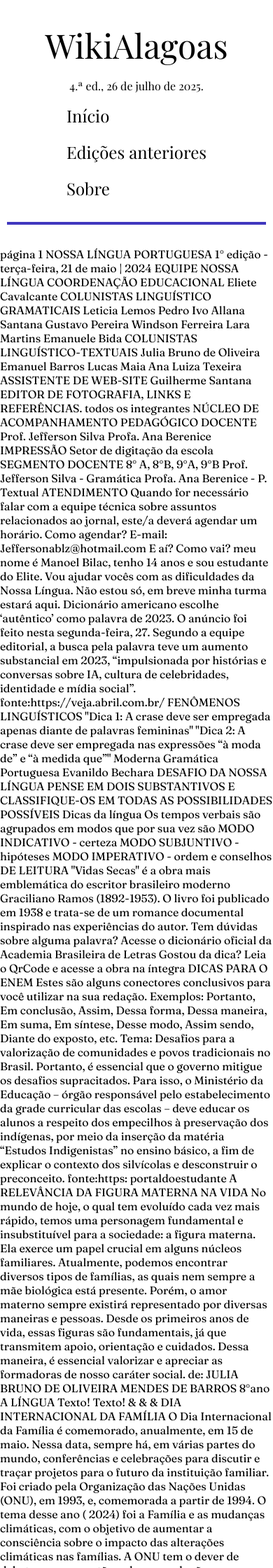
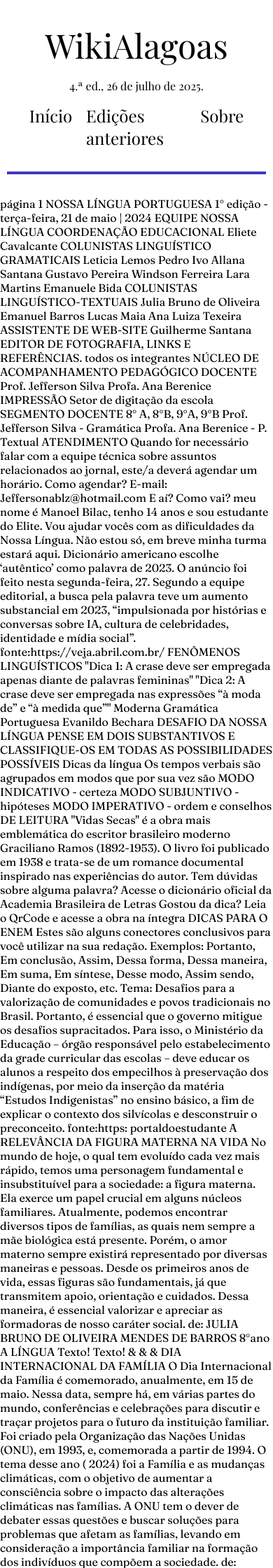
Before and after one commit to wikialagoas/wikialagoas, a Jekyll site: the page built from index.html, in a window 390 px wide. Shown: the top 2240 px of the page at 70% size. Built offline with Jekyll 4.4.1, drawn with Linux system fonts in a browser that asks for light colours.

Commit message:
Conserta @media aplicando ao cabeçalho

```diff
--- a/assets/styles/style.scss
+++ b/assets/styles/style.scss
@@ -154,7 +154,7 @@ body {
 }
 
 @media (max-width: 768px) {
-    .nav-ul {
+    .footer-ul {
         flex-direction: column;
     }
 }
```
